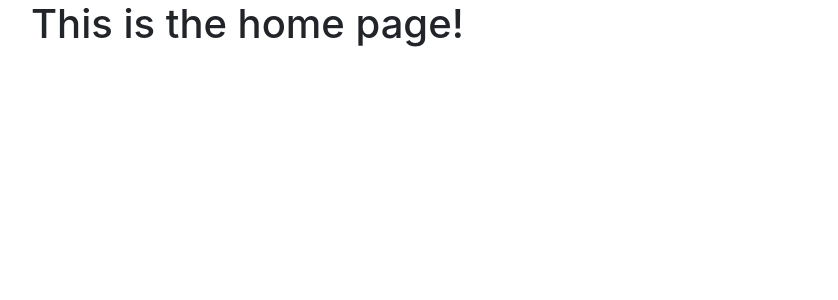
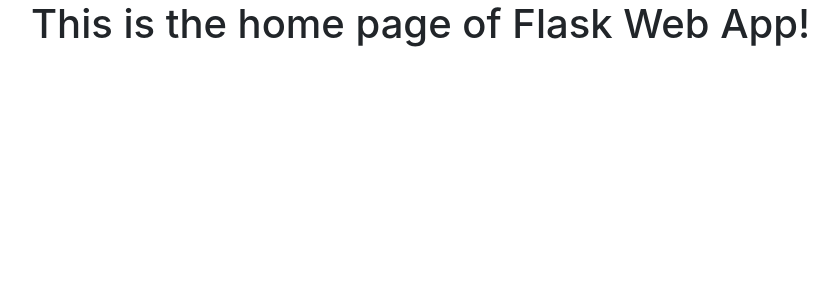
Before and after one commit to sdkhrrm/Flask-Web-App, a Flask app: page / in a window 1280 px wide. Shown: the part 56-356 px from the top of the page, without its empty margins (54-892 px from the left). Run offline with Flask 3, Linux system fonts and the light colour scheme; some libraries are stand-ins or nearby versions.

Commit message:
Updated name of the project

```diff
--- a/website/templates/home.html
+++ b/website/templates/home.html
@@ -2,5 +2,5 @@
 {% block title %}Home{% endblock %}
 
 {% block  content %}
-<h1>This is the home page!</h1>
+<h1>This is the home page of Flask Web App!</h1>
 {% endblock %}
```
